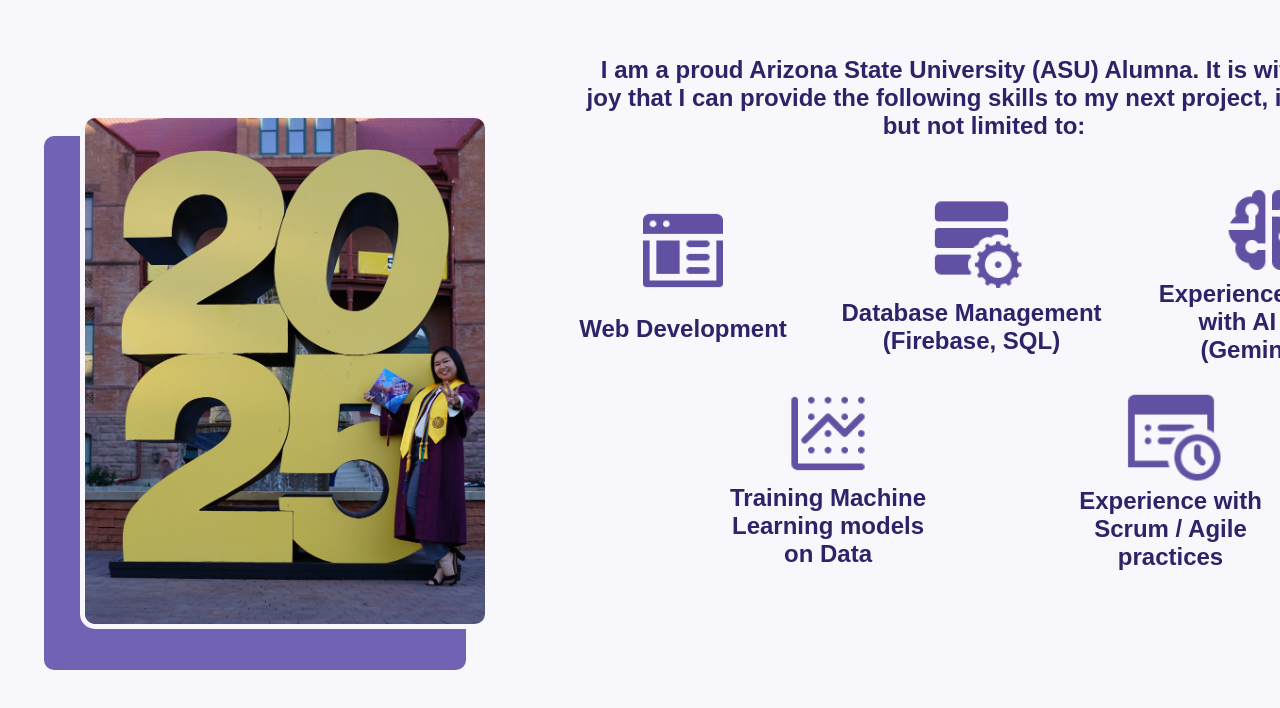
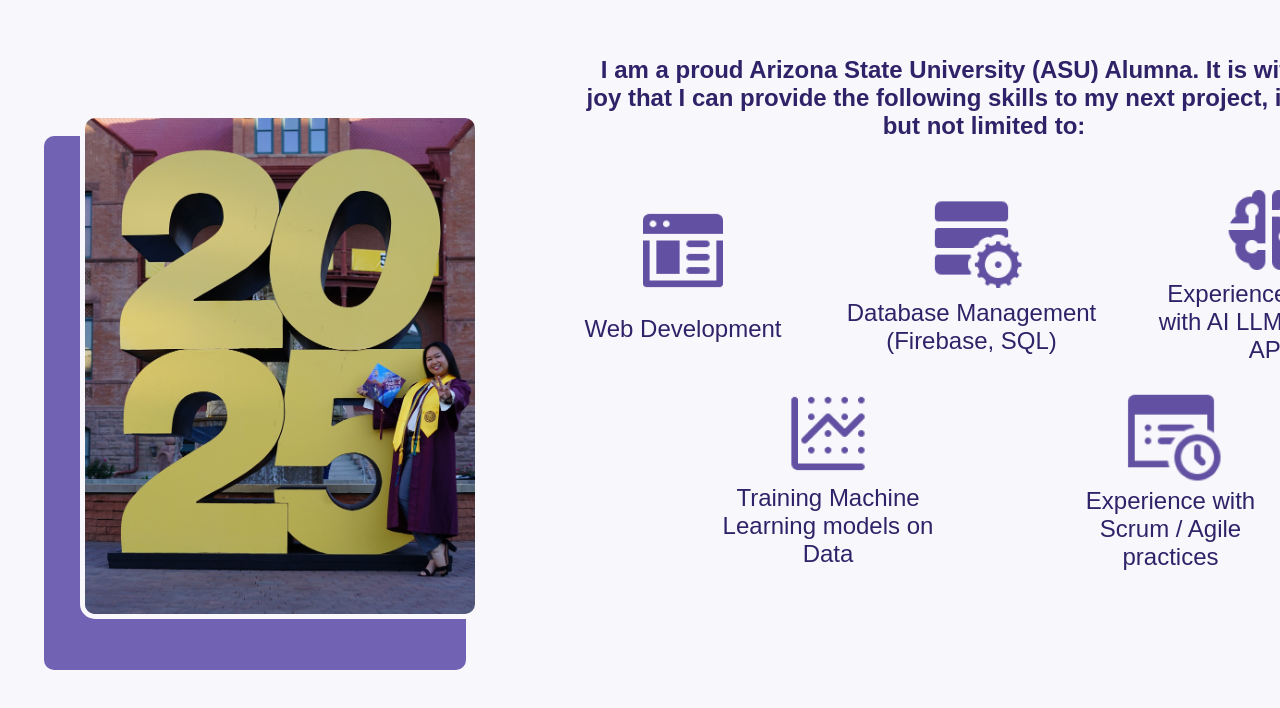
Before and after one commit to MDTea/madeleinne-portfolio, a React (Create React App) app: page / in a window 1280 px wide. Shown: the part 1062-1770 px from the top of the page. Built offline with nearby package versions, Linux system fonts and the light colour scheme.

Commit message:
Fixing UI formats

```diff
--- a/src/App.css
+++ b/src/App.css
@@ -1,4 +1,15 @@
 
+* {
+  margin: 0;
+  padding: 0;
+  box-sizing: border-box;
+}
+body, html, #root {
+  height: 100%;
+  width: 100%;
+  background: #f8f8fc;
+  font-family: Inter, sans-serif;
+}
 .App {
   text-align: center;
   font-family:Inter;
@@ -6,11 +17,8 @@
   height: 100vh;
   background: #f8f8fc;
   color:#302268;
-
 }
 .navbar{
-  background-color: #7262b3;
-  color: #f8f8fc;
   display: flex;
   flex-direction: row;
   gap: 0px;
@@ -21,6 +29,8 @@
   position: fixed;
   left: 0px;
   top: 0px;
+  background-color: #7262b3;
+  color: #f8f8fc;
 }
 .nav-item{
   color:#f8f8fc;
@@ -176,7 +186,7 @@
   position: relative;
   width: 800px;
 }
-.frame-24{
+.frame-skills-encompassing{
   display: flex;
   flex-direction: column;
   gap: 0px;
@@ -187,7 +197,7 @@
   height: 445px;
   position: relative;
 }
-.frame-22{
+.frame-toptext{
   display: flex;
   flex-direction: row;
   gap: 34px;
@@ -197,7 +207,7 @@
   flex-shrink: 0;
   position: relative;
 }
-.frame-18{
+.frame-web{
   display: flex;
   flex-direction: column;
   gap: 15px;
@@ -220,11 +230,11 @@
   text-align: center;
   font-family: "Inter-ExtraBold", sans-serif;
   font-size: 24px;
-  font-weight: 800;
+  font-weight: 400;
   position: relative;
   align-self: stretch;
 }
-.frame-19 {
+.frame-data {
   display: flex;
   flex-direction: column;
   gap: 11px;
@@ -247,11 +257,11 @@
   text-align: center;
   font-family: "Inter-ExtraBold", sans-serif;
   font-size: 24px;
-  font-weight: 800;
+  font-weight: 400;
   position: relative;
   width: 276px;
 }
-.frame-21 {
+.frame-ai {
   display: flex;
   flex-direction: column;
   gap: 0px;
@@ -269,16 +279,16 @@
   object-fit: cover;
   aspect-ratio: 1;
 }
-.experience-working-with-ai-ll-ms-gemini-api {
+.text-ai-desc {
   color: #302268;
   text-align: center;
   font-family: "Inter-ExtraBold", sans-serif;
   font-size: 24px;
-  font-weight: 800;
+  font-weight: 400;
   position: relative;
   align-self: stretch;
 }
-.frame-23 {
+.frame-lowertext {
   display: flex;
   flex-direction: row;
   gap: 130px;
@@ -289,7 +299,7 @@
   height: 224px;
   position: relative;
 }
-.frame-17 {
+.frame-ml {
   display: flex;
   flex-direction: column;
   gap: 0px;
@@ -307,16 +317,16 @@
   object-fit: cover;
   aspect-ratio: 1;
 }
-.training-machine-learning-models-on-data {
+.text-ml-desc {
   color: #302268;
   text-align: center;
   font-family: "Inter-ExtraBold", sans-serif;
   font-size: 24px;
-  font-weight: 800;
+  font-weight: 400;
   position: relative;
   align-self: stretch;
 }
-.frame-20 {
+.frame-agile {
   display: flex;
   flex-direction: column;
   gap: 6px;
@@ -334,12 +344,12 @@
   object-fit: cover;
   aspect-ratio: 1;
 }
-.experience-with-scrum-agile-practices {
+.text-scrum-desc {
   color: #302268;
   text-align: center;
   font-family: "Inter-ExtraBold", sans-serif;
   font-size: 24px;
-  font-weight: 800;
+  font-weight: 400;
   position: relative;
   align-self: stretch;
 }
--- a/src/App.js
+++ b/src/App.js
@@ -1,16 +1,11 @@
 import './App.css';
-
+// HTML and CSS heavily assisted by Figma and the AutoHTML plugin.
 function App() {
   return (
     <div className="App">
-      {/* <nav className="navbar">
-        <div className="nav-item">Home</div>
-        <div className="nav-item">Education</div>
-        <div className="nav-item">Experience</div>
-        <div className="nav-item">Contact</div>
-      </nav> */}
       <div className="window">
         <div className="frame-view">
+          {/* HOME/INTRO PAGE */}
           <div className="home-page">
             <div className="rectangle-behind-img"></div>
             <img className="image-headshot" src="/images/Headshot.JPG" alt="Madeleinne's Headshot"/>
@@ -19,6 +14,7 @@ function App() {
               <div className="ima-sw">I'm a software engineer.</div>
             </div>
           </div>
+          {/* EDUCATION */}
           <div className="education">
             <div className="rectangle-behind-grad-img"></div>
             <img className="image-grad-photo" src="/images/2025Sign.JPG" alt="Madeleinne standing in front of a 2025 sign"/>
@@ -30,13 +26,13 @@ function App() {
                   project, including but not limited to:{" "}
                 </div>
               </div>
-              <div className="frame-24">
-                <div className="frame-22">
-                  <div className="frame-18">
+              <div className="frame-skills-encompassing">
+                <div className="frame-toptext">
+                  <div className="frame-web">
                     <img className="web-design" src="/images/web-design0.png"/>
                     <div className="web-development">Web Development </div>
                   </div>
-                  <div className="frame-19">
+                  <div className="frame-data">
                     <img
                       className="database-administrator"
                       src="/images/database-administrator0.png"
@@ -45,32 +41,40 @@ function App() {
                       Database Management (Firebase, SQL){" "}
                     </div>
                   </div>
-                  <div className="frame-21">
+                  <div className="frame-ai">
                     <img
                       className="artificial-intelligence"
                       src="/images/artificial-intelligence0.png"
                     />
-                    <div className="experience-working-with-ai-ll-ms-gemini-api">
+                    <div className="text-ai-desc">
                       Experience working with AI LLMs (Gemini API){" "}
                     </div>
                   </div>
                 </div>
-                <div className="frame-23">
-                  <div className="frame-17">
+                <div className="frame-lowertext">
+                  <div className="frame-ml">
                     <img className="graph" src="/images/graph0.png" />
-                    <div className="training-machine-learning-models-on-data">
+                    <div className="text-ml-desc">
                       Training Machine Learning models on Data{" "}
                     </div>
                   </div>
-                  <div className="frame-20">
+                  <div className="frame-agile">
                     <img className="timesheet" src="/images/timesheet0.png" />
-                    <div className="experience-with-scrum-agile-practices">
+                    <div className="text-scrum-desc">
                       Experience with Scrum / Agile practices{" "}
                     </div>
                   </div>
                 </div>
               </div>
             </div>
+          </div>
+          {/* EXPERIENCE */}
+          <div className="experience">
+
+          </div>
+          {/* CONTACT */}
+          <div className="contact">
+
           </div>
         </div>
       </div>
```
